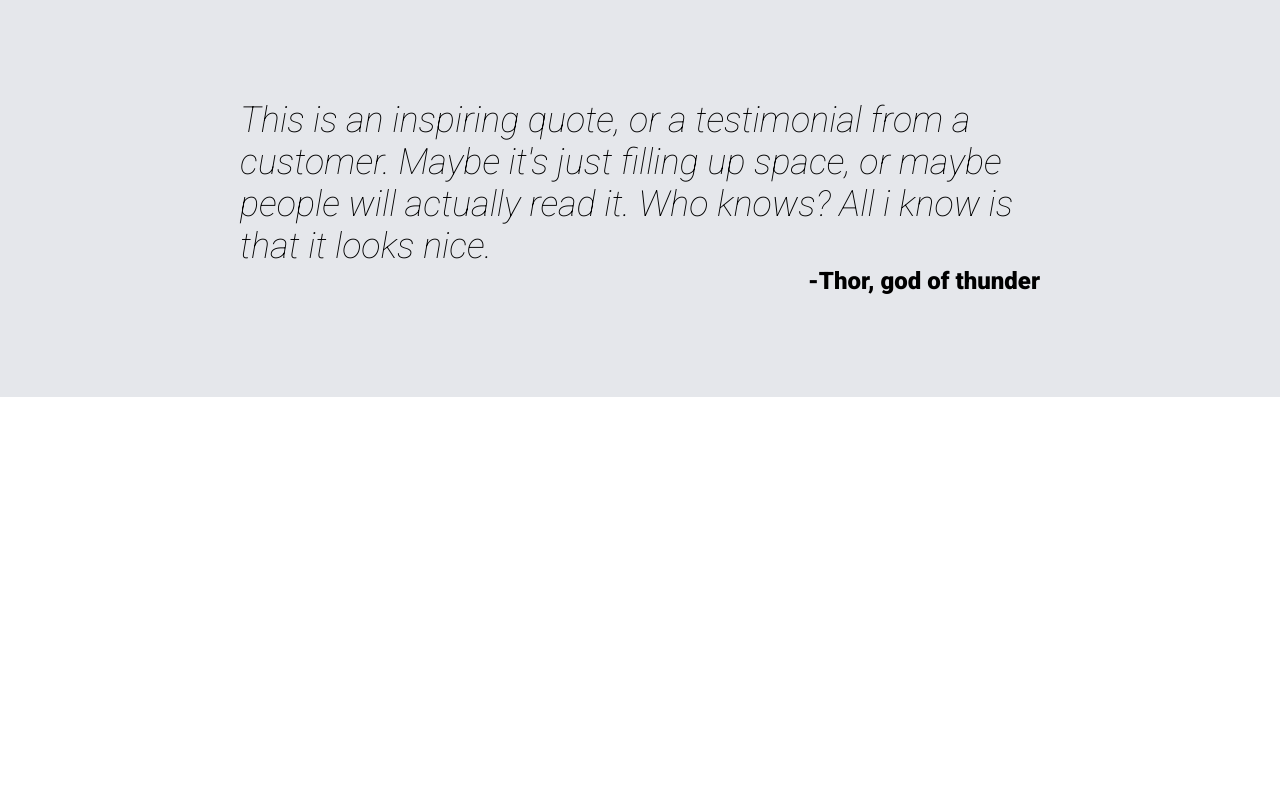
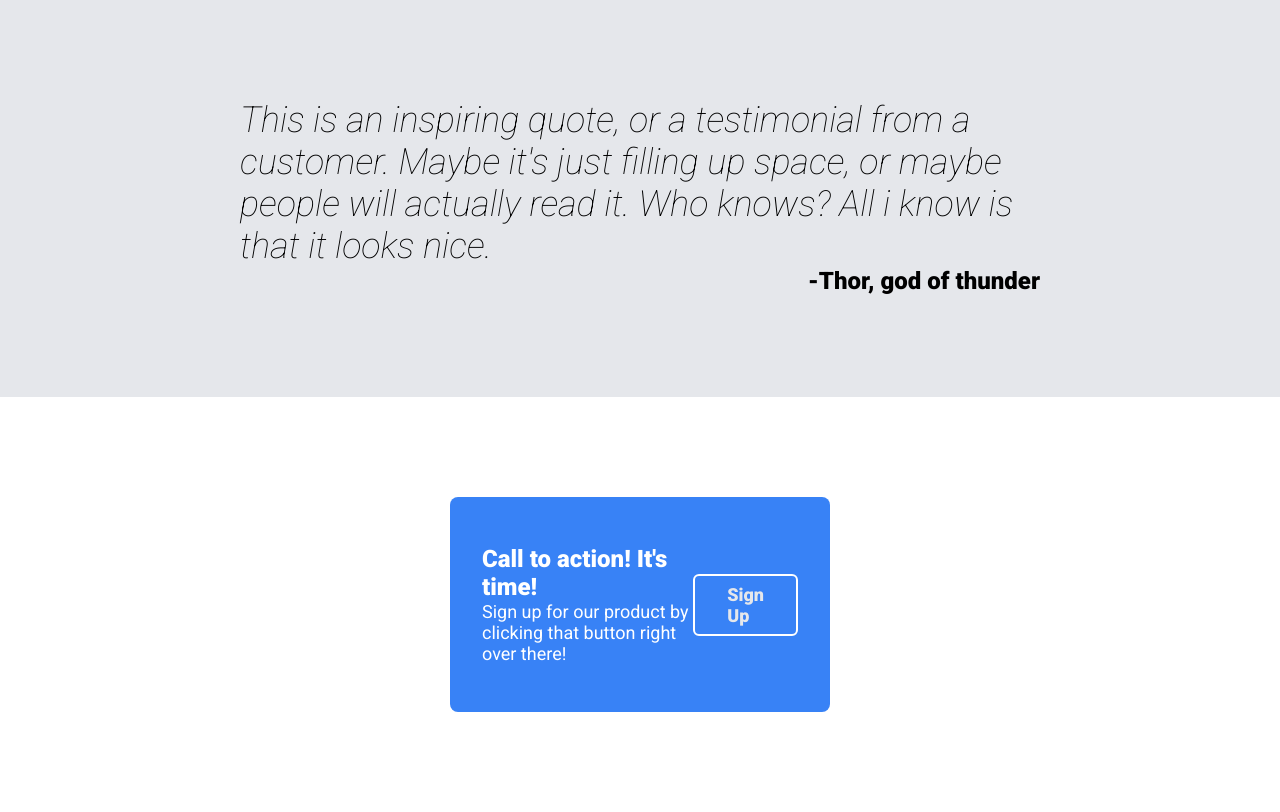
Before and after one commit to FebrianMorgan/landing-page, a plain HTML site: page index.html in a window 1280 px wide. Shown: the part 1151-1963 px from the top of the page. Before the commit the page ends 1548 px from the top, so only its background shows below. Drawn offline with Linux system fonts and the light colour scheme.

Commit message:
Finishing call to action content

```diff
--- a/index.html
+++ b/index.html
@@ -56,7 +56,14 @@
         -Thor, god of thunder
       </div>
     </div>
-
+  </div>
+  <div class="call-action">
+    <div class="blue-box">
+      <div class="call-action-text">Call to action! It's time!
+        <div class="call-action-subtext">Sign up for our product by clicking that button right over there!</div>
+      </div>
+      <a href="#" class="call-action-button">Sign Up</a>
+    </div>
   </div>
 </body>
 </html>
--- a/style.css
+++ b/style.css
@@ -149,3 +149,36 @@ button.btn-sign-up {
   font-size: 24px;
   font-style: normal;
 }
+
+/*Call to action*/
+.call-action {
+  padding: 100px 450px;
+}
+
+.blue-box {
+  padding: 48px 32px;
+  background-color: #3882F6;
+  border-radius: 8px;
+  color: white;
+  display: flex;
+  align-items: center;
+  justify-content: space-around;
+}
+
+.call-action-text {
+  font-size: 24px;
+  font-weight: bold;
+}
+
+.call-action-subtext {
+  font-size: 18px;
+  font-weight: normal;
+}
+
+.call-action-button {
+  font-size: 18px;
+  font-weight: bold;
+  border-radius: 6px;
+  border: solid 2px white;
+  padding: 8px 32px;
+}
```
